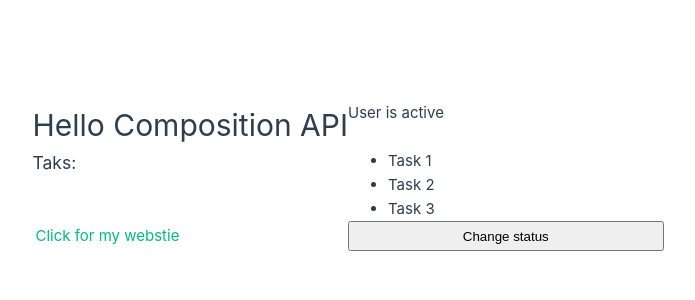
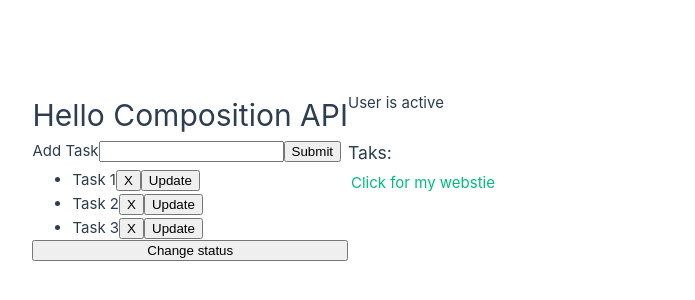
Before and after one commit to shiivamtaneja/vue-course, a Vue app: page / in a window 1280 px wide. Shown: the part 224-524 px from the top of the page, without its empty margins (292-987 px from the left). Built offline with nearby package versions, Linux system fonts and the light colour scheme.

Commit message:
form (todo add, delete, update)
Signed-off-by: ShivamTaneja <shiivamtaneja@gmail.com>

```diff
--- a/src/App.vue
+++ b/src/App.vue
@@ -5,6 +5,7 @@
 const status = ref("active");
 const link = ref("https://shivamtaneja.com/");
 const tasks = ref(["Task 1", "Task 2", "Task 3"]);
+const newTask = ref("");
 
 const toggleStatus = () => {
   if (status.value === "active") {
@@ -13,6 +14,24 @@
     status.value = "inactive";
   } else {
     status.value = "active";
+  }
+};
+
+const addTask = () => {
+  if (newTask.value.trim() !== "") {
+    tasks.value.push(newTask.value);
+    newTask.value = "";
+  }
+};
+
+const deleteTask = (idx) => {
+  tasks.value.splice(idx, 1);
+};
+
+const updateTask = (idx) => {
+  if(newTask.value.trim() !== "") {
+    tasks.value[idx] = newTask.value;
+    newTask.value = "";
   }
 };
 </script>
@@ -24,9 +43,19 @@
   <p v-else-if="status === 'pending'">User is pending</p>
   <p v-else>User is inactive</p>
 
+  <form @submit.prevent="addTask">
+    <label for="newTask">Add Task</label>
+    <input type="text" id="newTask" v-model="newTask" />
+    <button type="submit">Submit</button>
+  </form>
+
   <h3>Taks:</h3>
   <ul>
-    <li v-for="task in tasks" :key="task">{{ task }}</li>
+    <li v-for="(task, idx) in tasks" :key="task">
+      <span>{{ task }}</span>
+      <button @click="deleteTask(idx)">X</button>
+      <button @click="updateTask(idx)">Update</button>
+    </li>
   </ul>
 
   <a :href="link" target="_blank">Click for my webstie</a>
```
